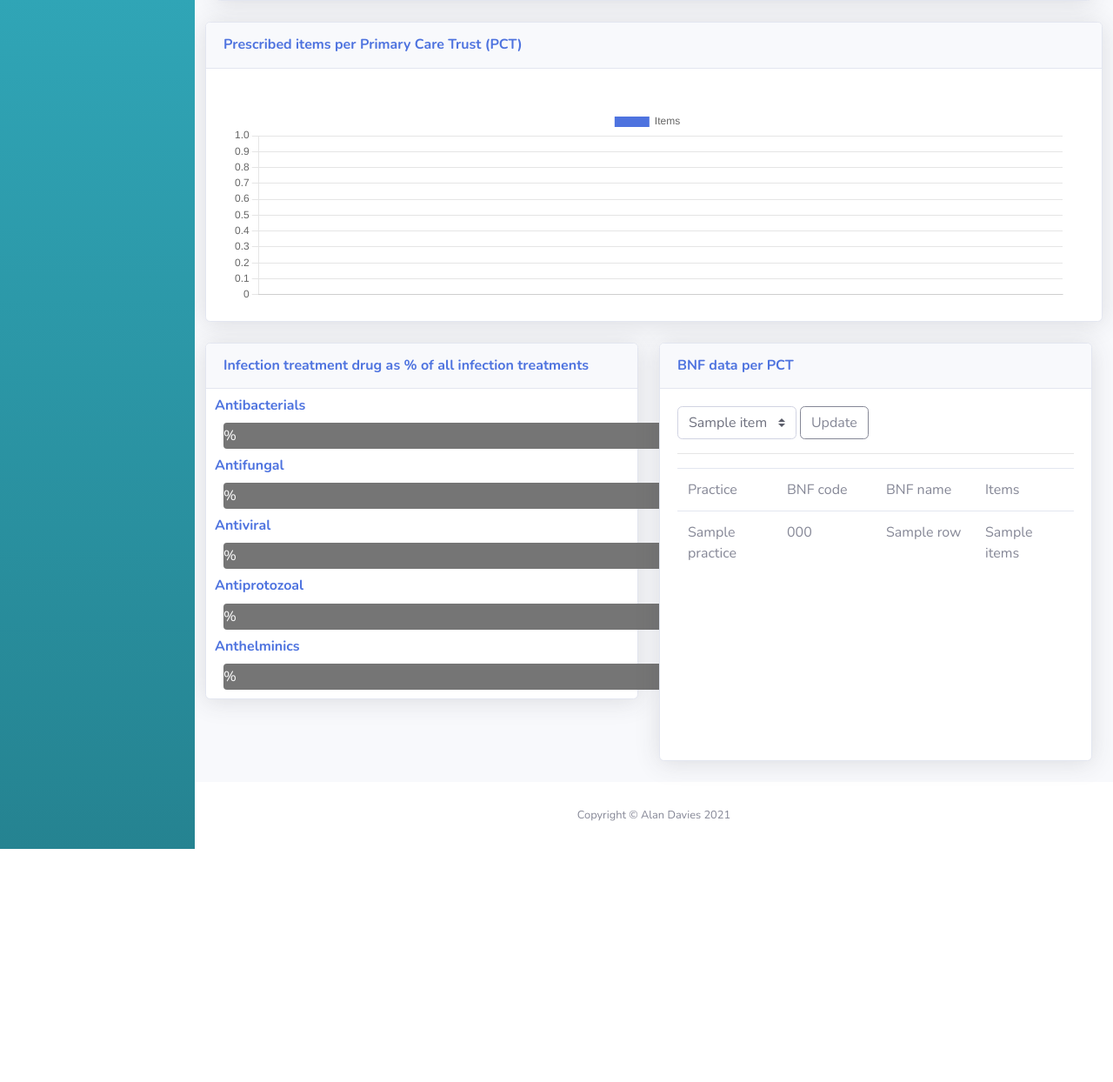
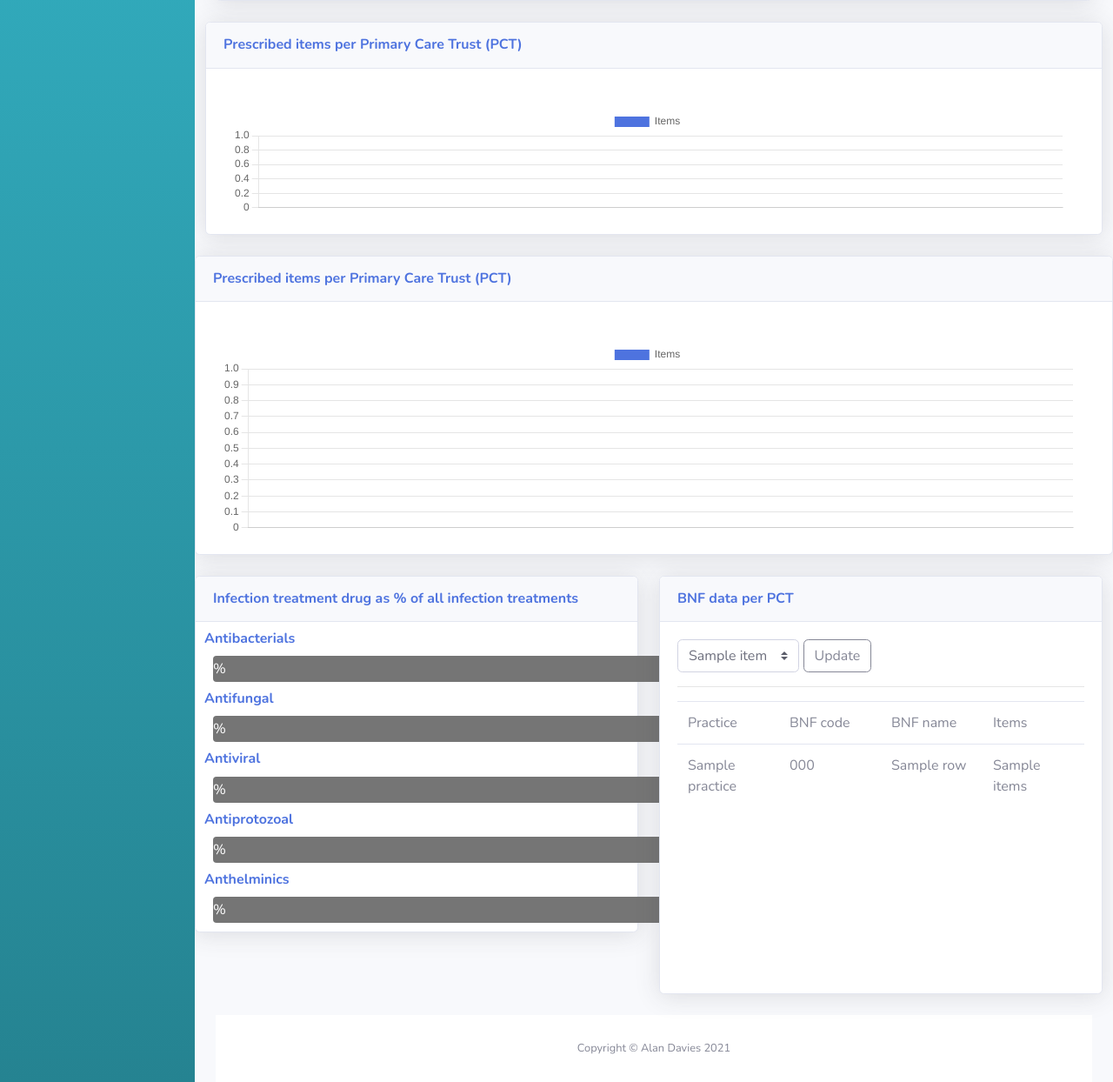
Before and after one commit to MuyingZhao/Prescription-Analysis-Dashboard, a Flask app: template app/templates/dashboard/index.html in a window 1280 px wide. Shown: the part 750-1994 px from the top of the page at 87% size. Before the commit the page ends 1726 px from the top, so only its background shows below. Run offline with Flask 3, Linux system fonts and the light colour scheme; the template is opened without the code that fills it: most values are stand-ins (such as "Sample title", 1, 10 or a date in 2020); some libraries are stand-ins or nearby versions.

Commit message:
merge all three functions

```diff
--- a/app/database/controllers.py
+++ b/app/database/controllers.py
@@ -14,6 +14,7 @@ from flask import Blueprint
 from app import db,app
 from app.database.models import PrescribingData, PracticeData
 import sqlite3
+from sqlalchemy import cast, String
 from sqlalchemy import literal_column
 from flask import Flask, request, jsonify
 
@@ -68,6 +69,7 @@ class Database:
                         0], 2)
         return f"{name} ({number}) {top}"
 
+
     def get_searchterm_drug(self, search_term):
         return db.session.query(PrescribingData).filter(or_(PrescribingData.BNF_name.like(f"%{search_term}%"), PrescribingData.BNF_code.like(f"%{search_term}%"))).order_by(desc(PrescribingData.items)).all()
 
--- a/app/templates/dashboard/index.html
+++ b/app/templates/dashboard/index.html
@@ -337,6 +337,30 @@
                     </div>
                 </div>
 
+          <!-- PCT bar chart-->
+              <!-- Content Row -->
+          <div class="row">
+            <div class="col-xl-12 col-lg-7">
+              <div class="card shadow mb-4">
+                <div class="card-header py-3 d-flex flex-row align-items-center justify-content-between">
+                  <h6 class="m-0 font-weight-bold text-primary">Prescribed items per Primary Care Trust (PCT)</h6>
+                </div>
+                <div class="card-body">
+                  <!--
+                  <form method='POST' action="{{ url_for('dashboard.home') }}">
+                      <select class="custom-select" id="input-group-select1" name="pct-option1">
+                        {% for item in pct_list %}
+                        <option name="option-list" value="{{ item }}">{{ item }}</option>
+                        {% endfor %}
+                      </select>
+                      <input type="submit" value="Update" class="btn btn-outline-secondary" />
+                    </form>
+                    <hr />
+                   -->
+                  <canvas id="PCTbarChart"></canvas>
+                </div>
+              </div>
+            </div>
 
 
           <!-- Content Row -->
@@ -397,7 +421,7 @@
                            </div>
 
                     <!-- the fifth -->
-                          <div style="margin-left: 10px;margin-top: 10px">
+                       <div style="margin-left: 10px;margin-top: 10px">
                     <h6 class="m-0 font-weight-bold text-primary">Anthelminics</h6>
                     <div class="progress-container">
                         <div class="progress-bar" id="myProgressBar5">{{ infection[4] }}%</div>
```
Also changed, not shown: app/views/controllers.py (+5 -4 lines).
